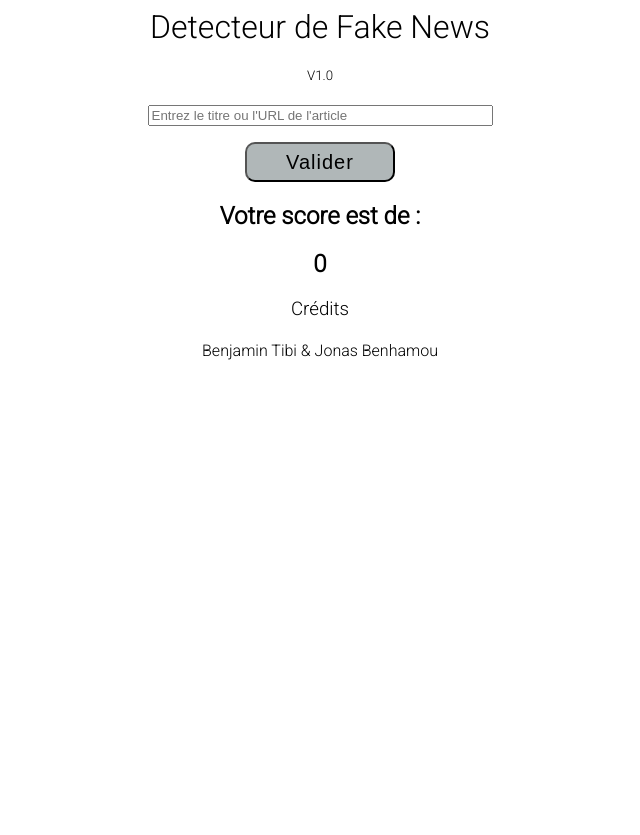
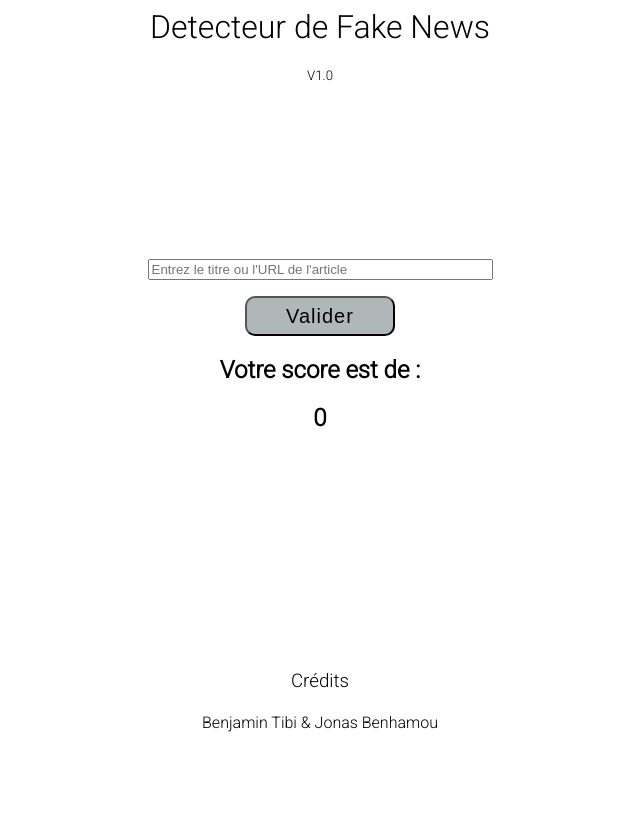
Before and after one commit to Benjamin-coder1/Fake_news_detector, a Django app: page / in a window 1280 px wide. Shown: the whole page, without its empty margins (320-960 px from the left). Before the commit the page ends 360 px from the top, so only its background shows below. Run offline with Django 3.2, Linux system fonts and the light colour scheme.

Commit message:
centrage du site

```diff
--- a/FakeNewsDetector/mysite/static/page1.css
+++ b/FakeNewsDetector/mysite/static/page1.css
@@ -1,5 +1,7 @@
 @import url('https://fonts.googleapis.com/css2?family=Roboto:wght@300&display=swap');
 @import url('https://fonts.googleapis.com/css?family=Source+Sans+Pro:200,300,400,600');
+
+
 
 h1
 {
@@ -43,3 +45,13 @@ h3,h4
   letter-spacing: 1px;
   font-weight: 200;
 }
+
+div#bandeau {
+	height:30%;
+	}
+div#contenu {
+	height:50%;
+	}
+div#piedpage {
+	height:20%;
+	}
--- a/FakeNewsDetector/mysite/templates/page1.html
+++ b/FakeNewsDetector/mysite/templates/page1.html
@@ -12,8 +12,12 @@
 
 <body>
 <center>
+
+	<div id="bandeau">
 		<h1>Detecteur de Fake News</h1>
 		<h5>V1.0</h5>
+	</div>
+	<div id="contenu">
 		<!--si le formulaire est remmpli on peut appuyer sur le bouton-->
 		<form action="{% url 'home' %}" method="post">
 			{% csrf_token %}
@@ -23,8 +27,10 @@
 		<!--afficher la variable score-->
 		<h2>Votre score est de :</h2>
 		<h2>{{ score }}</h2>
+	</div>
+	<div id="piedpage">
 		<h3>Crédits</h3>
 		<h4>Benjamin Tibi & Jonas Benhamou</h4>
-
+	</div>
 <center>
 </body>
```
Also changed, not shown: FakeNewsDetector/mysite/static/elijah-o-donnell-t8T_yUgCKSM-unsplash.jpg (added), FakeNewsDetector/mysite/static/united-nations-covid-19-response-8g-vyBUUwG0-unsplash.jpg (added). Lines whose indentation alone changed are shown as unchanged.
